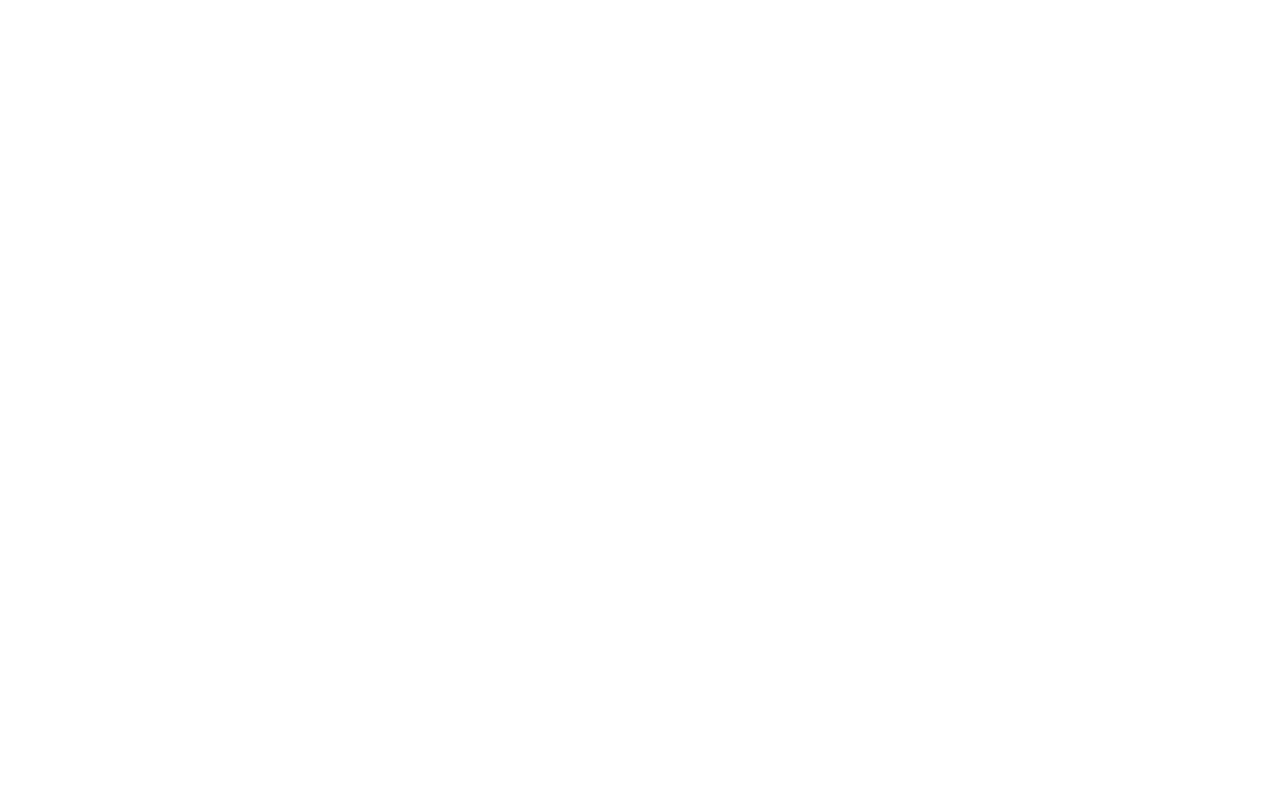
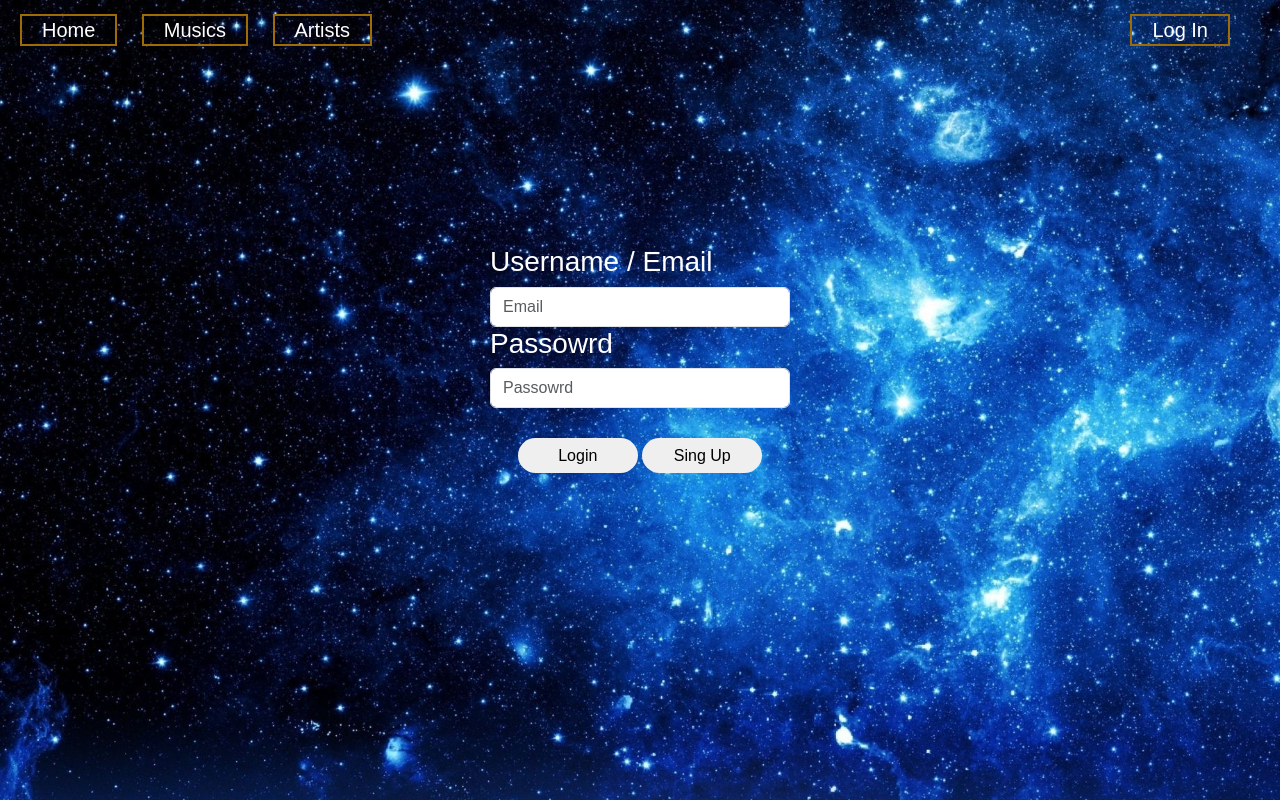
Before and after one commit to pyaephyothein/music_player_update, a Flask app: page /login in a window 1280 px wide. Before the commit the page is empty. Run offline with Flask 3, Linux system fonts and the light colour scheme; some libraries are stand-ins or nearby versions.

Commit message:
add new file

```diff
--- a/static/css/style.css
+++ b/static/css/style.css
@@ -1,5 +1,5 @@
 body {
-    background-image: url("../images/freepik__candid-image-photography-natural-textures-highly-r__71570.jpeg");
+    background-image: url("../images/awds.jpg");
     background-size: cover;
     background-repeat: no-repeat;
     background-attachment: fixed;
@@ -208,6 +208,44 @@
     cursor: pointer;
 }
 
+.logInPageContainer {
+    display: flex;
+    flex-direction: column;
+    justify-content: center;
+    align-items: center;
+}
+
+.formControlContainer {
+    margin-top: 200px;
+}
+h3.white {
+    color: white;
+
+}
+h3.whiteOne {
+    color: white;
+}
+.buttomLoginandSignup {
+    margin-top: 30px;
+}
+
+.logInForm {
+    width: 300px;
+    height: 40px;
+}
+.logInFormOne {
+    width: 300px;
+    height: 40px;
+}
+
+.buttomdiv {
+    width: 120px;
+    border: none;
+    border-radius: 30px;
+    height: 35px;
+    font-size: 16px;
+}
+
 @media (max-width: 768px) {
     .firstContainer {
         flex-direction: column; /* Stack the menu and login buttons on small screens */
--- a/templates/login.html
+++ b/templates/login.html
@@ -0,0 +1,38 @@
+<!DOCTYPE html>
+<html lang="en">
+<head>
+    <meta charset="UTF-8">
+    <meta name="viewport" content="width=device-width, initial-scale=1.0">
+    <link rel="stylesheet" href="https://cdn.jsdelivr.net/npm/bootstrap@5.3.3/dist/css/bootstrap.min.css" integrity="sha384-QWTKZyjpPEjISv5WaRU9OFeRpok6YctnYmDr5pNlyT2bRjXh0JMhjY6hW+ALEwIH" crossorigin="anonymous">
+    <script src="https://kit.fontawesome.com/ea36fdeb86.js" crossorigin="anonymous"></script>
+    <link rel="shortcut icon" href="#">
+    <link rel="stylesheet" href="{{ url_for('static', filename='css/style.css') }}">
+
+</head>
+<body>
+    <div class="firstContainer">
+        <div class="meuContainer">
+            <a href="{{ url_for('home') }}" class="menu">Home</a>
+            <a href="{{ url_for('musics') }}" class="menu">Musics</a>
+            <a href="{{ url_for('artist') }}" class="menu">Artists</a>
+        </div>
+        <div class="logInContainer">
+            <a href="{{ url_for('login') }}" class="logIn">Log In</a>
+        </div>
+    </div>
+    <div>
+        <div class="logInPageContainer">
+
+            <div class="formControlContainer">
+                <h3 class="white">Username / Email</h3>
+                <input class="form-control logInForm" type="text" placeholder="Email" aria-label="Email">
+                <h3 class="whiteOne">Passowrd</h3>
+                <input class="form-control logInFormOne" type="text" placeholder="Passowrd" aria-label="Passowrd">
+            </div>
+            <div class="buttomLoginandSignup">
+                <button class="buttomdiv"> Login</button>
+                <button class="buttomdiv"> Sing Up</button>
+            </div>
+
+        </div>
+    </div>
```
Also changed, not shown: static/images/awds.jpg (added), static/images/freepik__candid-image-photography-natural-textures-highly-r__71570.jpeg (deleted).
